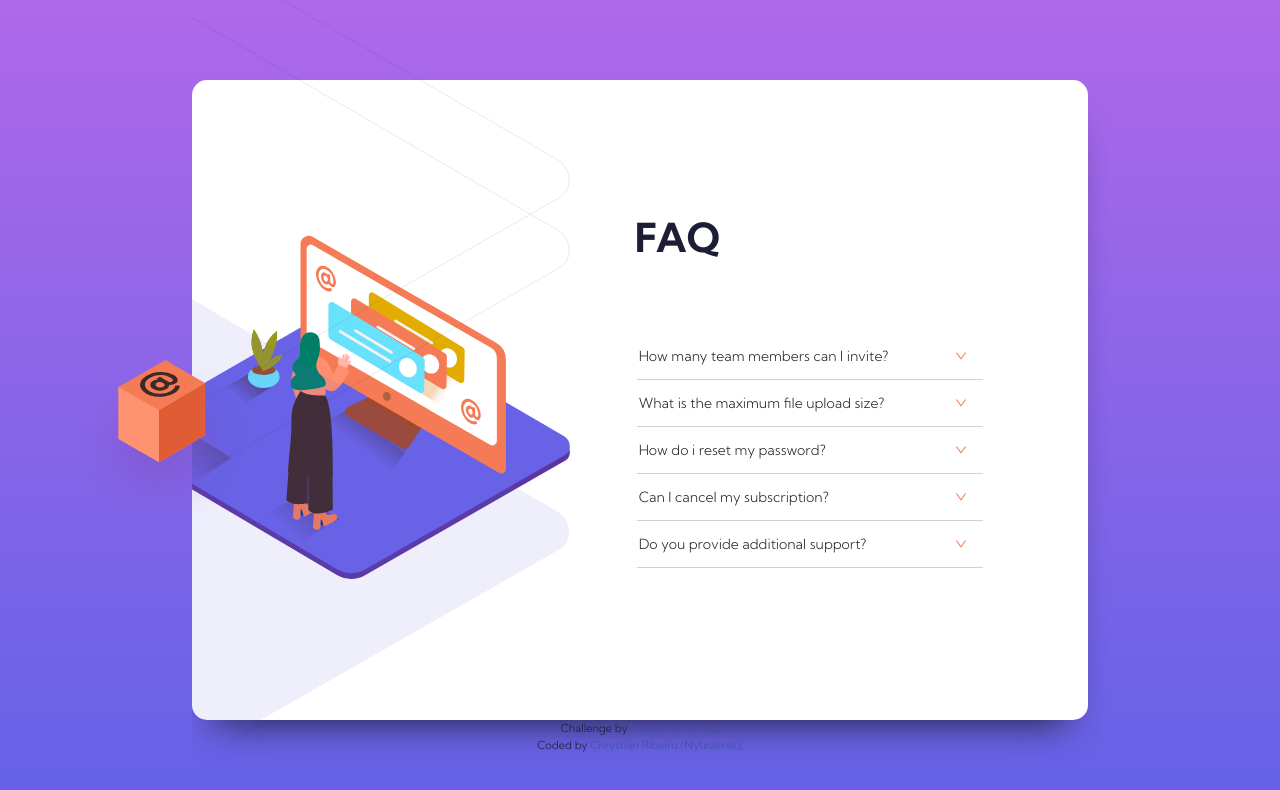
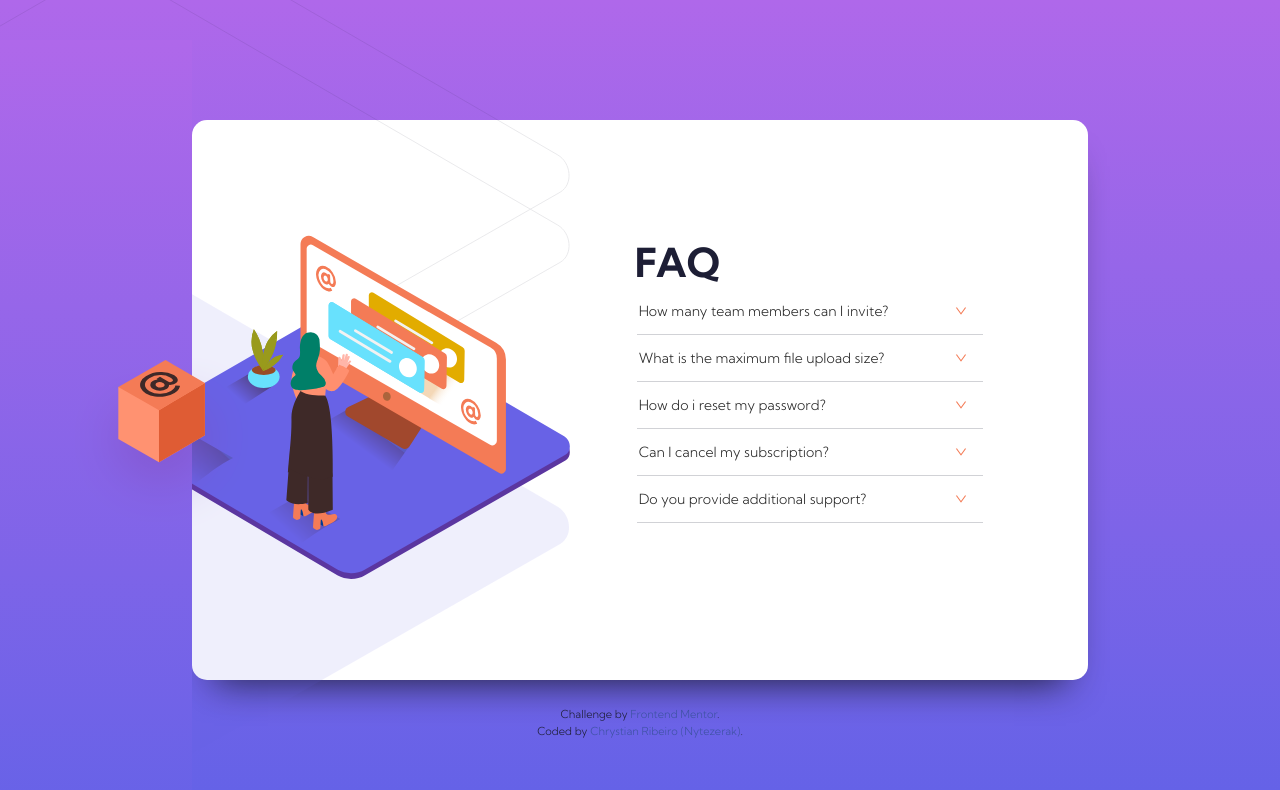
Before and after one commit to Nytezerak/faqchallenge, a React (Create React App) app: page / in a window 1280 px wide. Shown: the top 790 px of the page. Built offline with nearby package versions, Linux system fonts and the light colour scheme.

Commit message:
Final update

```diff
--- a/src/App.css
+++ b/src/App.css
@@ -16,3 +16,9 @@
 .attribution a {
   color: hsl(228, 45%, 44%);
 }
+
+@media screen and (min-width: 667px) {
+  .attribution {
+    margin-top: 2%;
+  }
+}
--- a/src/components/Desktop.css
+++ b/src/components/Desktop.css
@@ -1,10 +1,10 @@
 @media screen and (min-width: 667px) {
     #desktopApp{
-        height: 80vh;
+        height: 70vh;
         width: 70vw;
         border-radius: 15px;
         background-color: white;
-        margin: 10vh auto 0 auto;
+        margin: 15vh auto 0 auto;
         max-width: 1000px;
         box-shadow: 0 2em 3em -1.8em;
     }
@@ -26,7 +26,7 @@
     .antRowFaq{
         width: 80%;
         min-width: 400px;
-        margin-top: -15%;
+        margin-top: -20%;
     }
 
     .antRowFaq{
@@ -34,15 +34,16 @@
     }
 
     .faqTitle{
-        padding-top: 0;
-        margin: -30% 8%;
+        margin: -35% 8%;
+    }
 
+    .ant-collapse-header:not(.ant-collapse-item-active *):hover{
+        color: hsl(14, 88%, 65%) !important;
+        cursor: url(http://www.rw-designer.com/cursor-extern.php?id=83289), auto;
     }
 
     .faqBody{
-        padding-top: 5%;
         position: relative;
-
     }
 
     .faqTitle.active{
--- a/src/components/DesktopImg.css
+++ b/src/components/DesktopImg.css
@@ -7,6 +7,7 @@
 
 .ilustrationDesktopImg{
     width: 100%;
+    position: absolute;
     z-index: 1;
 }
 
@@ -17,7 +18,7 @@
 }
 
 .ilustrationDesktopShadow{
-    margin-top: -150%;
+    margin-top: -75%;
     margin-left: -100%;
     width: 200%;
     z-index: 0;
--- a/src/components/DesktopImg.jsx
+++ b/src/components/DesktopImg.jsx
@@ -11,9 +11,7 @@ function DesktopImg() {
         <div>
             <div className='ilustrationFaqDesktop'>
                 <img className='ilustrationDesktopImg' src={DesktopIllustration} alt=""/>
-                <div className='ilustrationShadowFaqDesktop' >
-                    <img className='ilustrationDesktopShadow' src={DesktopShadowIllustration} alt=""/>
-                </div>
+                <img className='ilustrationDesktopShadow' src={DesktopShadowIllustration} alt=""/>
             </div>
             <img className='ilustrationDesktopBox' src={BoxIllustration} alt=""/>
         </div>
--- a/src/components/FaqItens.css
+++ b/src/components/FaqItens.css
@@ -25,10 +25,15 @@
     margin-left: 4%;
 }
 
+.ant-collapse-arrow{
+    color: hsl(14, 88%, 65%);
+}
+
 .faqBody--collapse{
     margin: 0 auto;
     border-radius: 20px;
     width: 90%;
+
 }
 
 .faqBody--componentItem{
@@ -36,26 +41,14 @@
     font-size: 12px;
 }
 
-.collapseIcon{
-    color: hsl(14, 88%, 65%);
-}
-
 .antRowFaq{
     width: 100%;
 }
 
 @media screen and (max-height: 704px) {
-    .faqBody{
-        margin-top: -15%;
-
-    }
-
     .faqTitle.active{
         transition: 500ms;
         opacity: 25%;
     }
 
-    .faqBody--component:hover{
-        color: hsl(14, 88%, 65%);
-    }
 }
```
